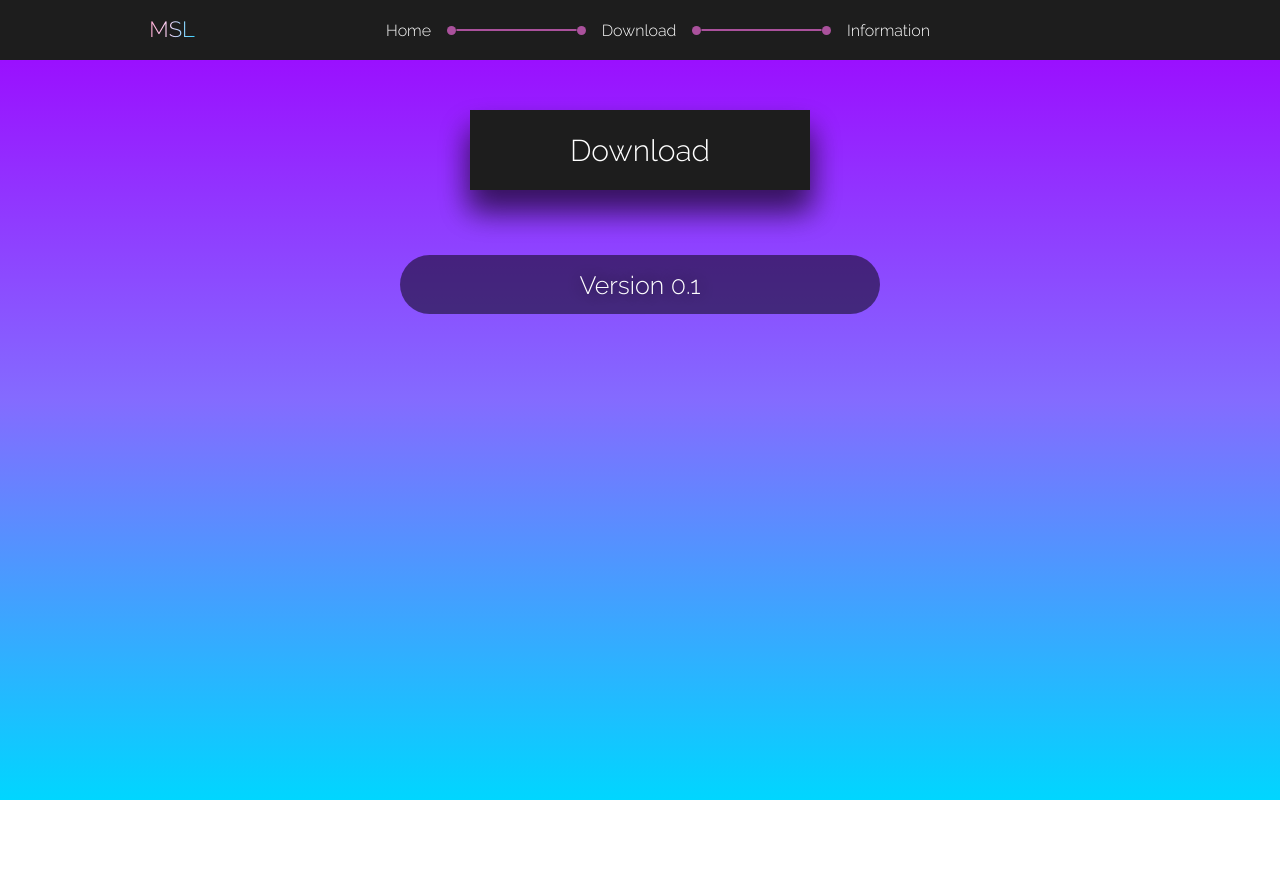
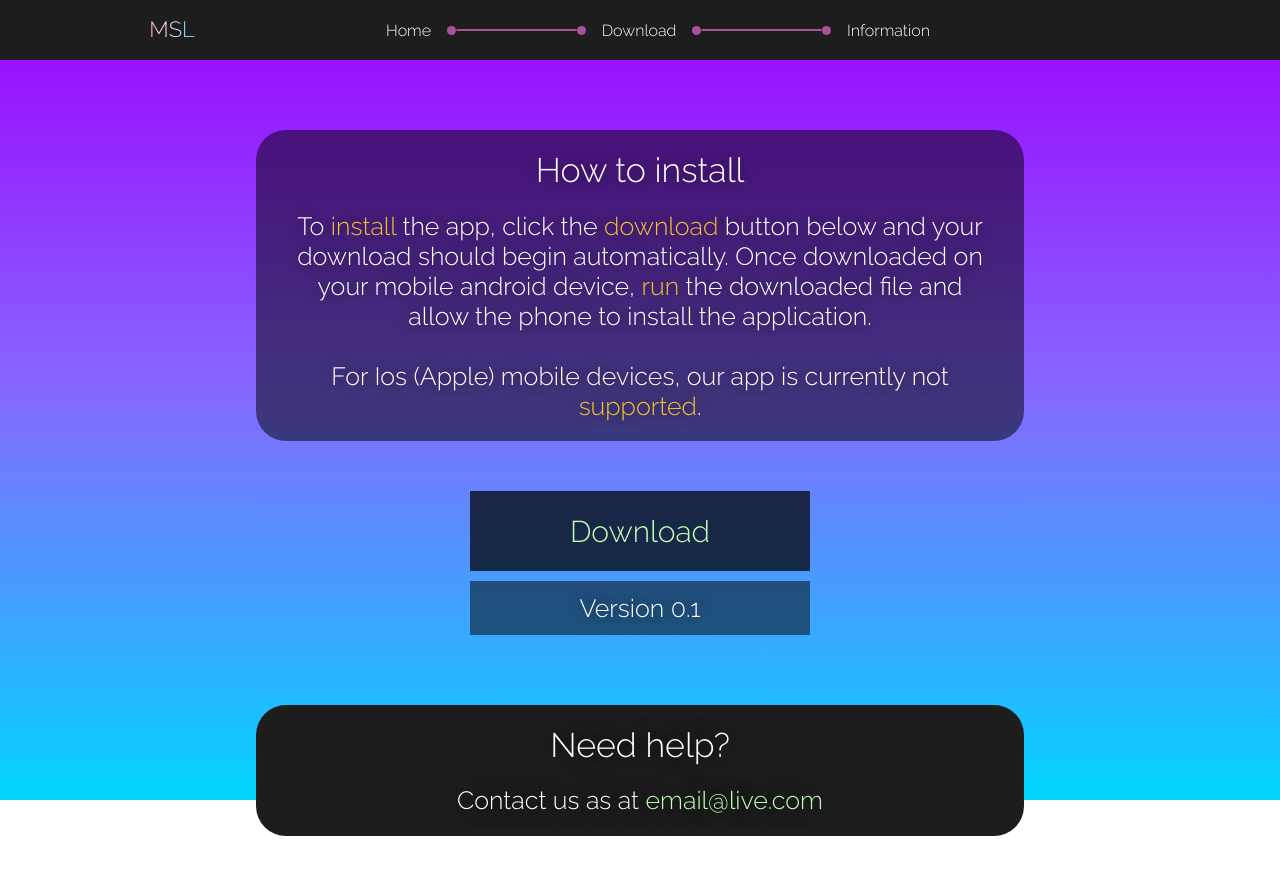
Before and after one commit to emirsahin1/MERN-Stack-Website, a React (Create React App) app: page /Download in a window 1280 px wide. Shown: the top 874 px of the page. Built offline with nearby package versions, Linux system fonts and the light colour scheme.

Commit message:
completed Download Page styling.

```diff
--- a/src/components/button/button-style.jsx
+++ b/src/components/button/button-style.jsx
@@ -22,7 +22,7 @@ export const RoundButtonContainer = styled(Link)`
     margin: 50px auto 65px;
 
     /* Transition for the glow animations.*/
-    transition: box-shadow 0.25s ease-out, border-color 0.25s ease-out ;
+    transition: box-shadow 0.25s ease-out, border-color 0.25s ease-out, background-color 0.25s ease-out;
     box-shadow: 0px 20px 30px rgba(0,0,0,0.4), 0px 20px 30px rgba(0,0,0,0.4);
 
     &:hover{
@@ -43,13 +43,34 @@ export const RoundButtonContainer = styled(Link)`
     text-decoration:none;
 
 
-    @media ${device.mobile}{
-        font-size: max(20px, 4vw);
-        }
+        @media ${device.mobile}{
+            font-size: max(20px, 4vw);
+            }
     }`
 
 export const DownloadButtonContainer = styled(RoundButtonContainer)`
     border-radius: 0px;
     border-style: none;
-    /* max-width: 800px; */
+    box-shadow: none;
+    margin-bottom:10px;
+    margin-top: 50px;
+    background-color:#000000b8;
+
+    &>*{
+    color: #c0ffb8;
+    text-decoration:none;
+    }
+
+    &:hover{
+        background-color: #c0ab8c;
+    }
+
+    @media ${device.mobile}{
+        margin-bottom:10px;
+        margin-top: 50px;
+    }
 `
+
+
+
+//TODO RENAME THESE BUTTONS
--- a/src/components/pages/download/download-container.jsx
+++ b/src/components/pages/download/download-container.jsx
@@ -4,12 +4,6 @@ import {device} from "../../../device-sizes"
 
 export const DownloadContainer = styled.div`
 
-    // display:flex;
-    width: 800px;
-    align-items: center;
-    justify-content: center;
+    width: 50vw;
     margin: auto;
-
-
-
 `
--- a/src/components/pages/download/download-page.jsx
+++ b/src/components/pages/download/download-page.jsx
@@ -1,21 +1,32 @@
 import React, { Component } from 'react'
-import { TextContainer, LightTextContainer } from "../../text-block/text-container-style"
-import {TransparentDivider} from "../../utility-styles/utility-styles"
-import {DownloadButtonContainer} from "../../button/button-style"
-import {DownloadContainer} from "../download/download-container"
+import { DownloadText, LightTextContainer, TextContainer } from "../../text-block/text-container-style"
+import { TransparentDivider } from "../../utility-styles/utility-styles"
+import { DownloadButtonContainer } from "../../button/button-style"
+import { DownloadContainer } from "../download/download-container"
 
 export default class DownloadPage extends Component {
     render() {
         return (
             <div>
-            {/* <TextContainer>
+                {/* <TextContainer>
                 <p>Download</p>
             </TextContainer> */}
-            <DownloadContainer>
-            <DownloadButtonContainer><p>Download</p></DownloadButtonContainer>
-            <LightTextContainer><p>Version 0.1</p></LightTextContainer>
-            </DownloadContainer>
-            <TransparentDivider height="1000px"/>
+            <TransparentDivider height="20px" />
+                <LightTextContainer>
+                    <h3>How to install</h3>
+                    <p>To <span>install</span> the app, click the <span>download</span> button below and your download should begin automatically.
+                       Once downloaded on your mobile android device, <span>run</span> the downloaded file and allow the phone to install the application.
+                       <br/><br/>For Ios (Apple) mobile devices, our app is currently not <span>supported</span>. </p>
+                </LightTextContainer>
+                <DownloadContainer>
+                    <DownloadButtonContainer><p>Download</p></DownloadButtonContainer>
+                    <DownloadText><p>Version 0.1</p></DownloadText>
+                </DownloadContainer>
+                <TextContainer>
+                    <h3>Need help?</h3>
+                    <p>Contact us as at <a href="/Information"><span>email@live.com</span></a></p>
+                </TextContainer>
+                <TransparentDivider height="1000px" />
             </div>
         )
     }
--- a/src/components/pages/home/home.jsx
+++ b/src/components/pages/home/home.jsx
@@ -1,7 +1,7 @@
 import React from 'react'
 import SlideShow from "../../slide-show/slide-show"
 import ImageBlock from "../../image-block/image-block"
-import { RoundButtonContainer } from "../../button/button-style"
+import { RoundButtonContainer, DownloadButtonContainer } from "../../button/button-style"
 import { TextContainer, LightTextContainer } from "../../text-block/text-container-style"
 import { Divider, TransparentDivider } from "../../utility-styles/utility-styles"
 
@@ -44,3 +44,5 @@ export default class Home extends React.Component {
 
     }
 }
+
+//TODO MAKE FOOTER
--- a/src/components/text-block/text-container-style.jsx
+++ b/src/components/text-block/text-container-style.jsx
@@ -1,7 +1,7 @@
 import styled, { css } from "styled-components"
 import {device} from "../../device-sizes"
 
-/**Text container, used with an element containing text inside. */
+/**Text container, used with a p tag and h header tag containing text inside. */
 export const TextContainer = styled.div`
 
     margin: 50px auto 10px auto;
@@ -12,11 +12,33 @@ export const TextContainer = styled.div`
     text-align:center;
     border-radius: 30px;
 
-    &>*{
+
+    & p{
         color: #ffffff;
         padding: calc(2% + 5px) 4%;
         font-family: 'Raleway', sans-serif;
         font-size: 25px;
+        line-height:30px;
+    }
+
+    /* Style for the headers */
+    &>*{
+        color: #ffffff;
+        text-shadow: 0 0 20px black;
+        font-weight:normal;
+        font-size:34px;
+        padding: calc(2% + 5px) 4% 0px;
+        @media ${device.mobile}{
+        /* padding: 5%; */
+        font-size: min(10vw, 26px);
+        }
+    }
+    & a{
+        text-decoration:none;
+    }
+
+    & span{
+        color: #c0ffb8;
     }
     /**If animated, the initial styles are set. */
     ${props => {
@@ -35,23 +57,68 @@ export const TextContainer = styled.div`
     }}
 
     @media ${device.mobile}{
-        &>*{
+        & p{
         font-size:${props => props.mobileFontSize ? `min(max(${props.mobileFontSize}, 5vw), 25px)` : "min(5vw, 20px)"};
         padding: 5%;
         }
-
-    border-radius: 20px;
-    width:80%;
-    margin-top: 10px;
-    margin-bottom: 10px;
+        border-radius: 20px;
+        width:80%;
+        margin-top: 10px;
+        margin-bottom: 10px;
     }
 `
+
+
+
+
 /**Light version of the textContainer */
 export const LightTextContainer = styled(TextContainer)`
 
     background-color:#00000082;
+    & p{
+        color: #ffffff;
+        text-shadow: 0 0 20px black;
+    }
 
+    /* Style for the headers */
     &>*{
         color: #ffffff;
         text-shadow: 0 0 20px black;
-    }`
+        font-weight:normal;
+        font-size:34px;
+        padding: calc(2% + 5px) 4% 0px;
+
+        @media ${device.mobile}{
+        /* padding: 5%; */
+        font-size: min(10vw, 26px);
+        }
+    }
+
+    & span{
+        color: #f2c231;
+    }
+    `
+
+
+
+export const DownloadText = styled(LightTextContainer)`
+
+    margin-top:0;
+    min-width:120px;
+    border-radius: 0px;
+    border-style: none;
+    margin-bottom: 70px;
+    width: 50vw;
+    max-width: 340px;
+
+    @media ${device.mobile}{
+        border-radius: 0px;
+        border-style: none;
+        margin-top:0px;
+        margin-bottom: 70px;
+        width: 50vw;
+    }
+
+
+
+`
```
